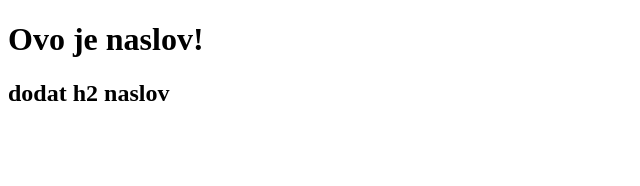
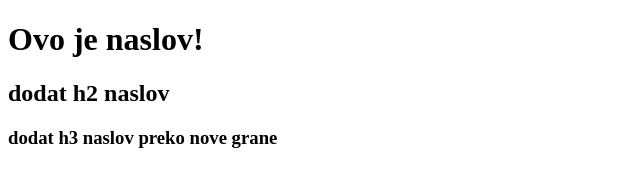
Before and after one commit to dovlica24/test-1, a plain HTML site: page index.html in a window 1280 px wide. Shown: the whole page, without its empty margins (0-640 px from the left). Drawn offline with Linux system fonts and the light colour scheme.

Commit message:
nova promena

```diff
--- a/index.html
+++ b/index.html
@@ -8,5 +8,6 @@
   <body>
     <h1>Ovo je naslov!</h1>
     <h2>dodat h2 naslov</h2>
+    <h3>dodat h3 naslov preko nove grane</h3>
   </body>
 </html>
```
